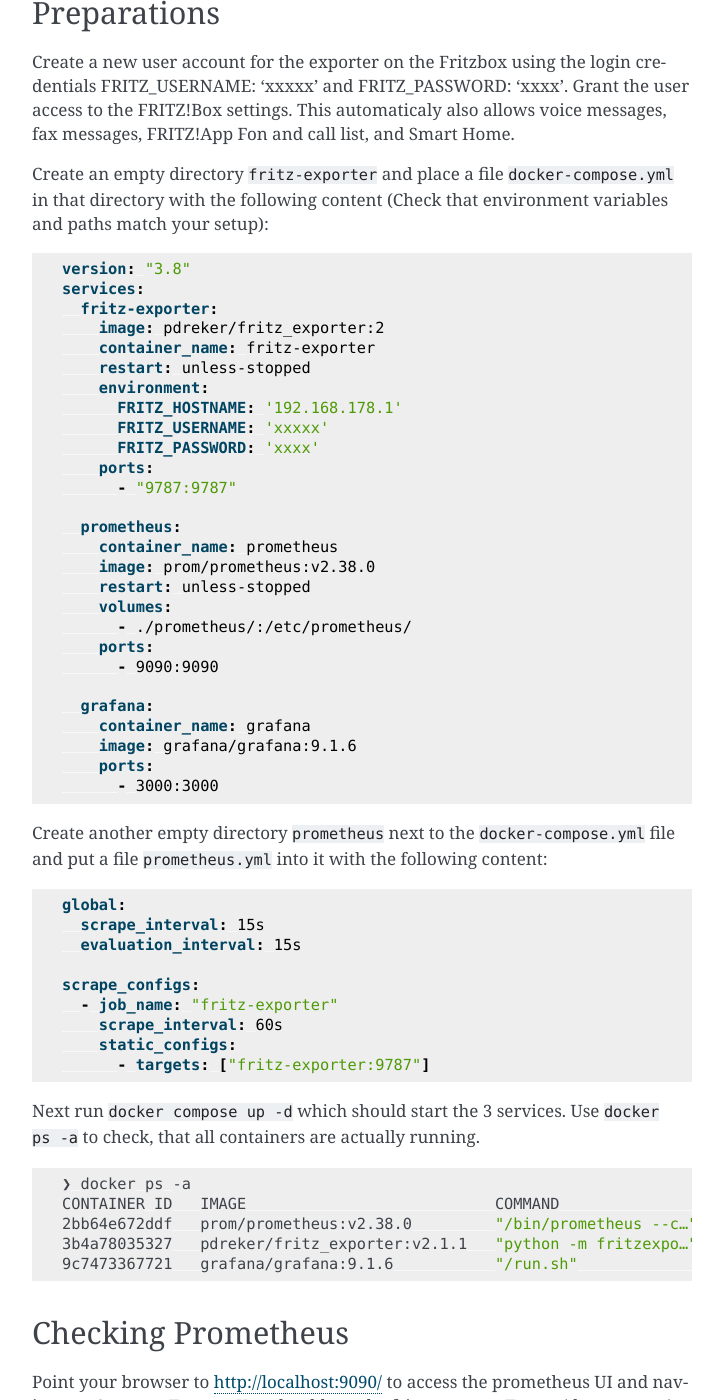
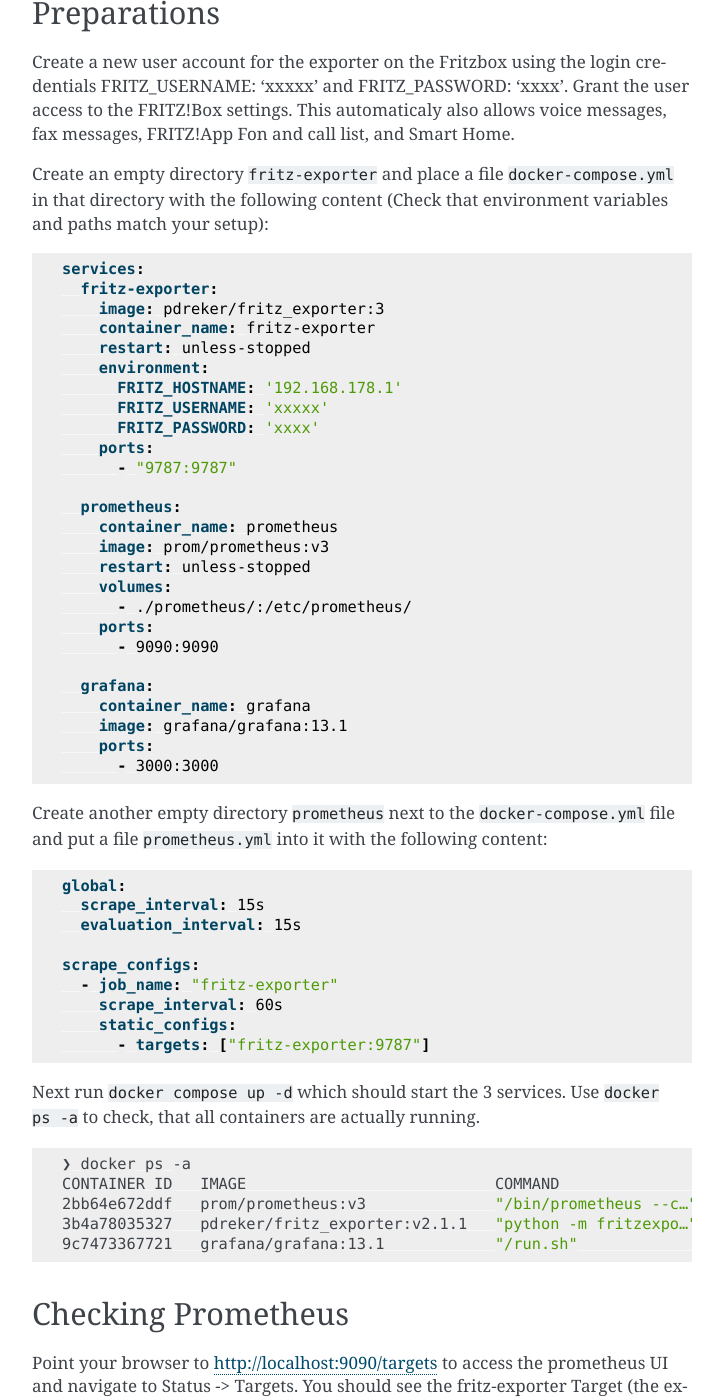
Before and after one commit to pdreker/fritz_exporter, a Sphinx documentation site: the page built from docs/quickstart.rst, in a window 1280 px wide and 1400 px high, scrolled down 441 px. Shown: the whole window, without its empty margins (388-1111 px from the left). Built offline with Sphinx 7.4.7, drawn with Linux system fonts in a browser that asks for light colours.

Commit message:
chore(docs): Update docs to use recent versions of all software mentioned (#656)
Also updated screenshots to match new UI from Prometeus 3 and Grafana >=11

```diff
--- a/docs/quickstart.rst
+++ b/docs/quickstart.rst
@@ -18,10 +18,9 @@
 
 .. code-block:: yaml
 
-  version: "3.8"
   services:
     fritz-exporter:
-      image: pdreker/fritz_exporter:2
+      image: pdreker/fritz_exporter:3
       container_name: fritz-exporter
       restart: unless-stopped
       environment:
@@ -33,7 +32,7 @@
 
     prometheus:
       container_name: prometheus
-      image: prom/prometheus:v2.38.0
+      image: prom/prometheus:v3
       restart: unless-stopped
       volumes:
         - ./prometheus/:/etc/prometheus/
@@ -42,7 +41,7 @@
 
     grafana:
       container_name: grafana
-      image: grafana/grafana:9.1.6
+      image: grafana/grafana:13.1
       ports:
         - 3000:3000
 
@@ -66,14 +65,14 @@
 
   ❯ docker ps -a
   CONTAINER ID   IMAGE                           COMMAND                  CREATED         STATUS         PORTS                    NAMES
-  2bb64e672ddf   prom/prometheus:v2.38.0         "/bin/prometheus --c…"   3 seconds ago   Up 2 seconds   0.0.0.0:9090->9090/tcp   prometheus
+  2bb64e672ddf   prom/prometheus:v3              "/bin/prometheus --c…"   3 seconds ago   Up 2 seconds   0.0.0.0:9090->9090/tcp   prometheus
   3b4a78035327   pdreker/fritz_exporter:v2.1.1   "python -m fritzexpo…"   3 seconds ago   Up 2 seconds   0.0.0.0:9787->9787/tcp   fritz-exporter
-  9c7473367721   grafana/grafana:9.1.6           "/run.sh"                3 seconds ago   Up 2 seconds   0.0.0.0:3000->3000/tcp   grafana
+  9c7473367721   grafana/grafana:13.1            "/run.sh"                3 seconds ago   Up 2 seconds   0.0.0.0:3000->3000/tcp   grafana
 
 Checking Prometheus
 -------------------
 
-Point your browser to http://localhost:9090/ to access the prometheus UI and navigate to Status -> Targets. You should see the fritz-exporter Target (the exporter) being **Up**. If the ``Last Scrape`` Column says "never", wait for a minute and reload.
+Point your browser to http://localhost:9090/targets to access the prometheus UI and navigate to Status -> Targets. You should see the fritz-exporter Target (the exporter) being **Up**. If the ``Last Scrape`` Column says "never", wait for a minute and reload.
 
 .. image:: _static/prometheus_target.png
 
--- a/docs/running.rst
+++ b/docs/running.rst
@@ -36,10 +36,9 @@
 .. code-block:: yaml
 
   # Example file for running the exporter from the published image at hub.docker.com
-  version: "3.8"
   services:
     fritz-exporter:
-      image: pdreker/fritz_exporter:2
+      image: pdreker/fritz_exporter:3
       container_name: fritz-exporter
       restart: always
       environment:
@@ -58,10 +57,9 @@
 
 .. code-block:: yaml
 
-  version: "3.8"
   services:
     fritz-exporter:
-      image: pdreker/fritz_exporter:2
+      image: pdreker/fritz_exporter:3
       command: --config /fritz-exporter.yml
       container_name: fritz-exporter
       restart: always
```
Also changed, not shown: docs/_static/dashboard.png, docs/_static/dashboard_import.png, docs/_static/datasrc_ok.png, docs/_static/fritz_metrics.png, docs/_static/grafana_datasrc.png, docs/_static/prometheus_target.png.
